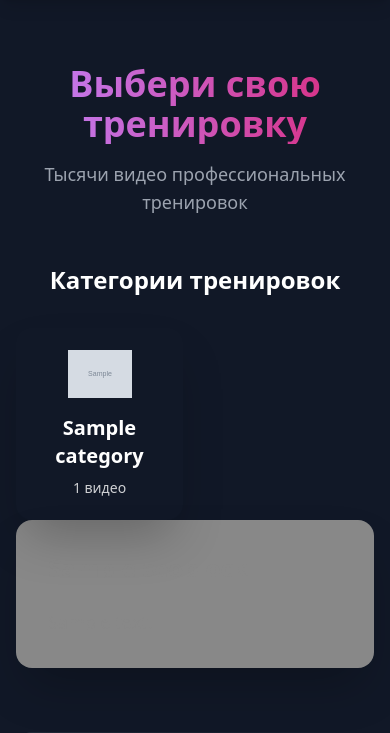
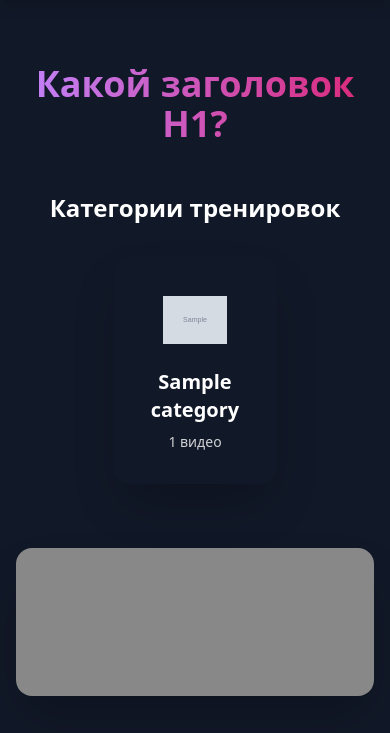
Before and after one commit to AlexeyKhaustov/fitness, a Django app: page / in a window 390 px wide. Shown: the part 76-809 px from the top of the page. Run offline with Django 5.2, Linux system fonts and the light colour scheme; tables that the repository leaves empty hold one stand-in row (values such as "Sample post"); grey boxes marked "Sample" are stand-in pictures; some libraries are stand-ins or nearby versions.

Commit message:
fix: исправлено отображение категорий на главной странице
- Категории теперь правильно центрируются независимо от количества
- Увеличен отступ между категориями и SEO блоками
- Улучшена адаптивная верстка для мобильных и десктопа
- Карточки категорий имеют одинаковую высоту на всех устройствах

```diff
--- a/fitness_app/core/templates/core/base.html
+++ b/fitness_app/core/templates/core/base.html
@@ -123,6 +123,65 @@
     @keyframes fadeIn {
       from { opacity: 0; transform: translateY(-10px); }
       to { opacity: 1; transform: translateY(0); }
+    }
+
+        /* Категории через Flexbox (более гибко) */
+    .categories-container {
+        width: 100%;
+    }
+
+    .categories-grid {
+        display: flex;
+        flex-wrap: wrap;
+        justify-content: center; /* ← Всегда центрируем */
+        gap: 1.5rem;
+        margin: 0 auto;
+    }
+
+    .category-card {
+        flex: 0 0 calc(20% - 1.5rem); /* 5 в ряд на десктопе */
+        min-width: 160px;
+        max-width: 220px;
+        min-height: 180px;
+        transition: all 0.3s ease;
+    }
+
+    @media (max-width: 640px) {
+        .category-card {
+            flex: 0 0 calc(50% - 1rem); /* 2 в ряд на мобильных */
+            min-width: 140px;
+        }
+    }
+
+    @media (min-width: 641px) and (max-width: 1023px) {
+        .category-card {
+            flex: 0 0 calc(33.333% - 1.25rem); /* 3 в ряд на планшетах */
+            min-width: 150px;
+        }
+    }
+
+    /* Для случаев когда категорий мало */
+    @media (min-width: 1024px) {
+        .categories-grid:has(:nth-child(4)):not(:has(:nth-child(5))) {
+            /* Если 4 категории */
+            justify-content: center;
+        }
+
+        .categories-grid:has(:nth-child(3)):not(:has(:nth-child(4))) {
+            /* Если 3 категории */
+            justify-content: center;
+        }
+
+        .categories-grid:has(:nth-child(2)):not(:has(:nth-child(3))) {
+            /* Если 2 категории */
+            justify-content: center;
+            gap: 2rem;
+        }
+
+        .categories-grid:has(:only-child) {
+            /* Если 1 категория */
+            justify-content: center;
+        }
     }
   </style>
 </head>
--- a/fitness_app/core/templates/core/home.html
+++ b/fitness_app/core/templates/core/home.html
@@ -17,28 +17,23 @@
   <!-- Заголовок -->
   <div class="text-center mb-12">
     <h1 class="text-4xl md:text-5xl font-bold mb-4 bg-gradient-to-r from-purple-400 to-pink-600 bg-clip-text text-transparent">
-      Выбери свою тренировку
+       Какой заголовок H1?
     </h1>
-    <p class="text-gray-400 text-lg">Тысячи видео профессиональных тренировок</p>
   </div>
 
-  <!-- Категории -->
 <div id="categories" class="mb-16">
     <h2 class="text-2xl font-bold text-white mb-8 text-center">Категории тренировок</h2>
 
     <div class="categories-grid">
         {% for cat in categories %}
         <a href="{% url 'category_detail' cat.slug %}"
-         class="group relative overflow-hidden rounded-2xl shadow-2xl transform transition-all duration-300 hover:scale-105">
-        <div class="{{ cat.color }} p-8 h-48 flex flex-col items-center justify-center text-white">
-          <!-- Проверяем, есть ли картинка -->
+           class="category-card group relative overflow-hidden rounded-2xl shadow-2xl transform transition-all duration-300 hover:scale-105">
+            <div class="{{ cat.color }} p-8 h-full flex flex-col items-center justify-center text-white">
                 {% if cat.image %}
-            <!-- Отображаем картинку -->
                     <img src="{{ cat.image.url }}"
                          alt="{{ cat.name }}"
                          class="h-16 w-16 object-contain mb-4 group-hover:animate-pulse">
                 {% else %}
-            <!-- Отображаем иконку Font Awesome -->
                     <i class="fa-solid fa-{{ cat.icon|default:'film' }} text-5xl mb-4 group-hover:animate-pulse"></i>
                 {% endif %}
                 <h3 class="text-xl font-bold text-center">{{ cat.name }}</h3>
@@ -52,6 +47,7 @@
             <p>Категории пока не добавлены</p>
         </div>
         {% endfor %}
+    </div>
 </div>
 
   <!-- SEO блоки -->
--- a/fitness_app/core/views.py
+++ b/fitness_app/core/views.py
@@ -18,15 +18,8 @@ from .models import Category, SeoBlock, Marathon, MarathonAccess, MarathonVideo,
 def home(request):
     categories = Category.objects.all()
 
-    # Получаем активные SEO-блоки для главной
-    seo_blocks = SeoBlock.objects.filter(
-        is_active=True,
-        show_on_home=True
-    ).order_by('order')
-
     return render(request, 'core/home.html', {
         'categories': categories,
-        'seo_blocks': seo_blocks,  # Добавляем в контекст
     })
 
 @login_required
```
Lines whose indentation alone changed are shown as unchanged.
